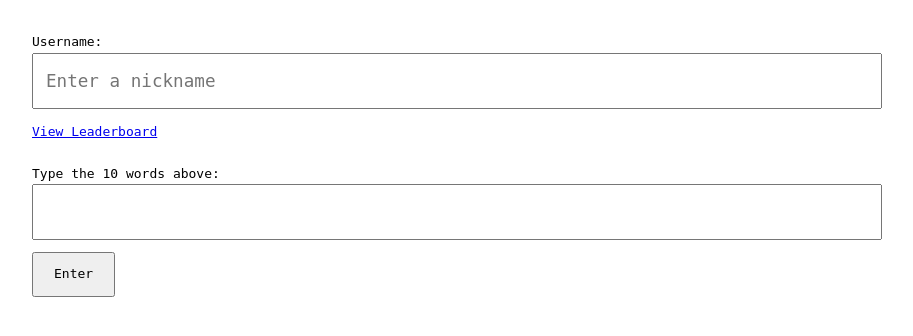
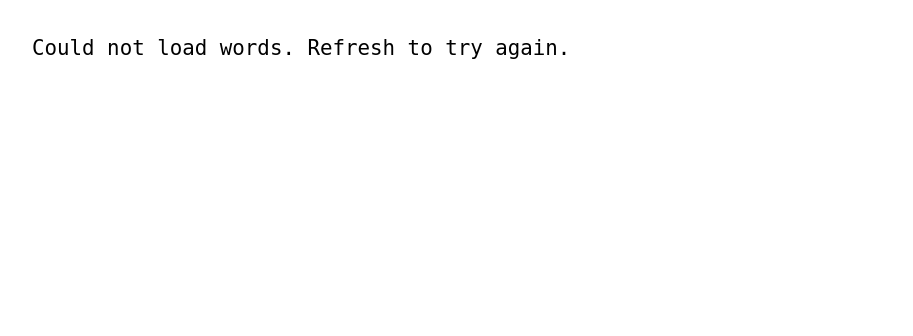
Before and after one commit to dannguyen13g-sis/typing-game, a Flask app: page / in a window 1280 px wide. Shown: the top 336 px of the page, without its empty margins (183-1096 px from the left). Run offline with Flask 3, Linux system fonts and the light colour scheme.

Commit message:
Improve error handling and simplify form submission
Refactor game logic to handle errors and remove username input.

```diff
--- a/templates/index.html
+++ b/templates/index.html
@@ -14,14 +14,6 @@
 </style>
 </head>
 <body>
-
-<label for="username">Username: </label>
-<input id="username" type="text"
-       maxlength="20" required
-       placeholder="Enter a nickname">
-<p>
-  <a href="/leaderboard">View Leaderboard</a>
-</p>
 <p id="words"></p>
 <form id="typing-form">
 <label for="answer">Type the 10 words above: </label>
@@ -38,7 +30,6 @@
 let string = "";
 let start = null;
 let we_still_playing = true;
-let challenge_id = null;
 const wordsElement = document.getElementById("words");
 const form = document.getElementById("typing-form");
 const answer = document.getElementById("answer");
@@ -53,73 +44,33 @@
   result.textContent = "";
   wordsElement.textContent = "Loading...";
   answer.value = "";
+  try {
     const response = await fetch("/new-game", {cache: "no-store"});
-  if (!response.ok) throw new Error("Please enter a nickname.");
+    if (!response.ok) throw new Error("Could not load words");
     const data = await response.json();
     string = data.string;
-  challenge_id = data.challenge_id;
     wordsElement.textContent = string;
     form.hidden = false;
     answer.focus();
     start = performance.now();
   } catch (error) {
-    wordsElement.textContent = "Please enter a nickname.";
+    wordsElement.textContent = "Could not load words. Refresh to try again.";
   }
 }
 
-
-form.addEventListener("submit", async function(event) {
+form.addEventListener("submit", function(event) {
   event.preventDefault();
-
   if (!we_still_playing || start === null) return;
-
-  const username = document.getElementById("username").value.trim();
-
-  if (!username) {
-    result.textContent = "Please enter a username!";
-    return;
+  const elapsed = (performance.now() - start) / 1000;
+  const user_input = answer.value;
+  if (user_input === string) {
+    result.textContent = "You got it in: " + elapsed + " seconds!";
+  } else {
+    result.textContent = "You mistyped it! Oh no! Your time: " + elapsed + " seconds.";
   }
-
-  const user_input = answer.value;
-
   form.hidden = true;
+  question.hidden = false;
   start = null;
-  result.textContent = "Checking your answer...";
-
-  try {
-    const response = await fetch("/submit-score", {
-      method: "POST",
-      headers: {
-        "Content-Type": "application/json"
-      },
-      body: JSON.stringify({
-        username: username,
-        answer: user_input,
-        challenge_id: challenge_id
-      })
-    });
-
-    const data = await response.json();
-
-    if (!response.ok) {
-      throw new Error(data.error || "Could not submit score");
-    }
-
-    if (data.correct) {
-      result.textContent =
-        "You got it in: " + data.elapsed.toFixed(2) + " seconds!";
-    } else {
-      result.textContent =
-        "You mistyped it! Oh no! Your time: " +
-        data.elapsed.toFixed(2) + " seconds.";
-    }
-
-    question.hidden = false;
-
-  } catch (error) {
-    result.textContent = error.message;
-    question.hidden = false;
-  }
 });
 
 document.getElementById("yes").addEventListener("click", function() {
```
Lines whose indentation alone changed are shown as unchanged.
